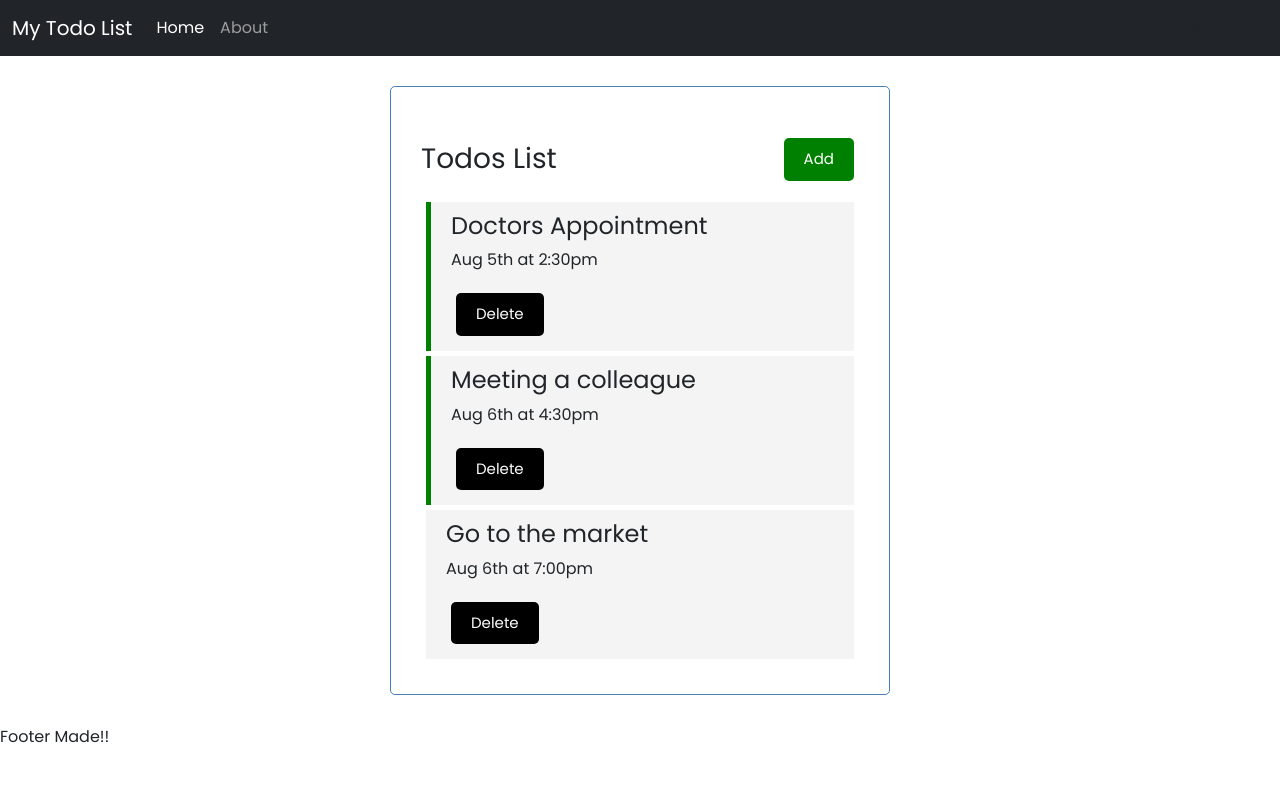
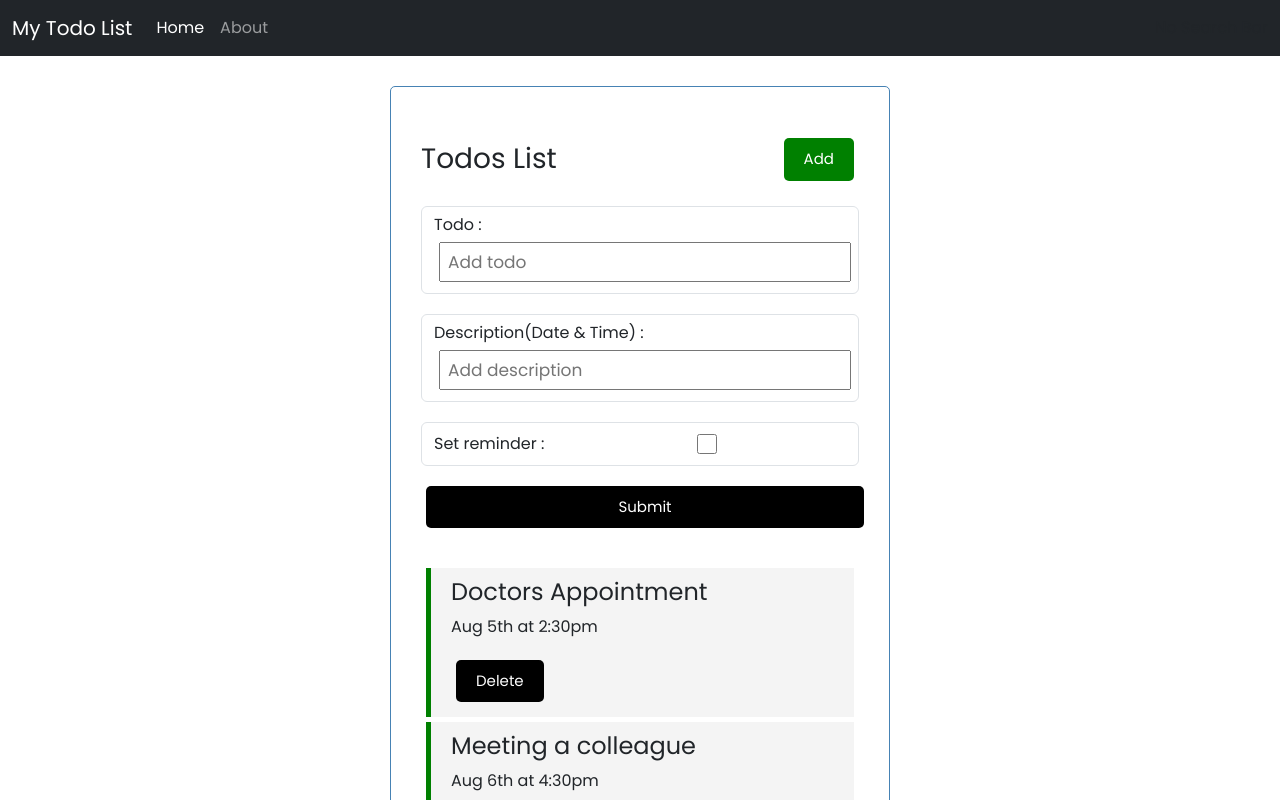
Before and after one commit to siddharth-singh-bhadouria/Starting-React, a React (Create React App) app: page / in a window 1280 px wide. Shown: the top 800 px of the page. Built offline with nearby package versions, Linux system fonts and the light colour scheme.

Commit message:
Adding tasks,data accepted but not displaying yet

```diff
--- a/src/App.js
+++ b/src/App.js
@@ -27,12 +27,13 @@ function App() {
     }
   ])
 
+
   // Deleting Task ==>
-
   const deleteTask = (id) => {
     setTodos(todos.filter((todo) => todo.id !== id))
   }
 
+  // Set Reminder ==>
   const toggleReminder = (id) => {
     setTodos(todos.map((todo) => todo.id === id ? { ...todo, reminder: !todo.reminder } : todo))
   }
--- /dev/null
+++ b/src/MyComponents/AddTask.js
@@ -0,0 +1,44 @@
+import { useState } from 'react'
+import React from 'react'
+
+const AddTask = ({ onAdd }) => {
+
+    const [text, setText] = useState()
+    const [desc, setDesc] = useState()
+    const [reminder, setReminder] = useState(false)
+
+    const onSubmit = (e) => {
+        e.preventDefault()
+
+        if (!text) {
+            alert('Please add a task')
+            return
+        }
+
+        onAdd({ text, desc, reminder })
+
+        setText('')
+        setDesc('')
+        setReminder(false)
+    }
+
+    return (
+        <form className='add-form' onSubmit={onSubmit}>
+            <div className="form-control">
+                <label htmlFor="todo">Todo : </label>
+                <input type="text" placeholder='Add todo' id='todo' value={text} onChange={(e) => setText(e.target.value)} />
+            </div>
+            <div className="form-control">
+                <label htmlFor="desc">Description(Date & Time) : </label>
+                <input type="text" placeholder='Add description' id='desc' value={desc} onChange={(e) => setDesc(e.target.value)} />
+            </div>
+            <div className="form-control form-control-check">
+                <label htmlFor="reminder">Set reminder : </label>
+                <input type="checkbox" checked={reminder} id='reminder' value={reminder} onChange={(e) => setReminder(e.currentTarget.checked)} />
+            </div>
+            <button className="btn btn-block">Submit</button>
+        </form>
+    )
+}
+
+export default AddTask
--- a/src/MyComponents/todos.js
+++ b/src/MyComponents/todos.js
@@ -1,5 +1,6 @@
 import TodoItem from './todoItem'
 import Button from './Button'
+import AddTask from './AddTask';
 
 export const Todos = ({ todos, onDelete, onToggle }) => {
 
@@ -7,11 +8,17 @@ export const Todos = ({ todos, onDelete, onToggle }) => {
         console.log('Click')
     }
 
+    //Add Task ==>
+    const addTask = (todo) => {
+        console.log(todo)
+        console.log('todo')
+    }
 
     return (
         <div className='container'>
             <h3 className='text-center my-3 header'>Todos List
                 <Button color='green' text='Add' onClick={onClick} /></h3>
+            <AddTask onAdd={addTask} />
             {todos.length > 0 ?
                 todos.map(todo => {
                     return (<TodoItem key={todo.id} todo={todo} onDelete={onDelete} onToggle={onToggle} />)
```
